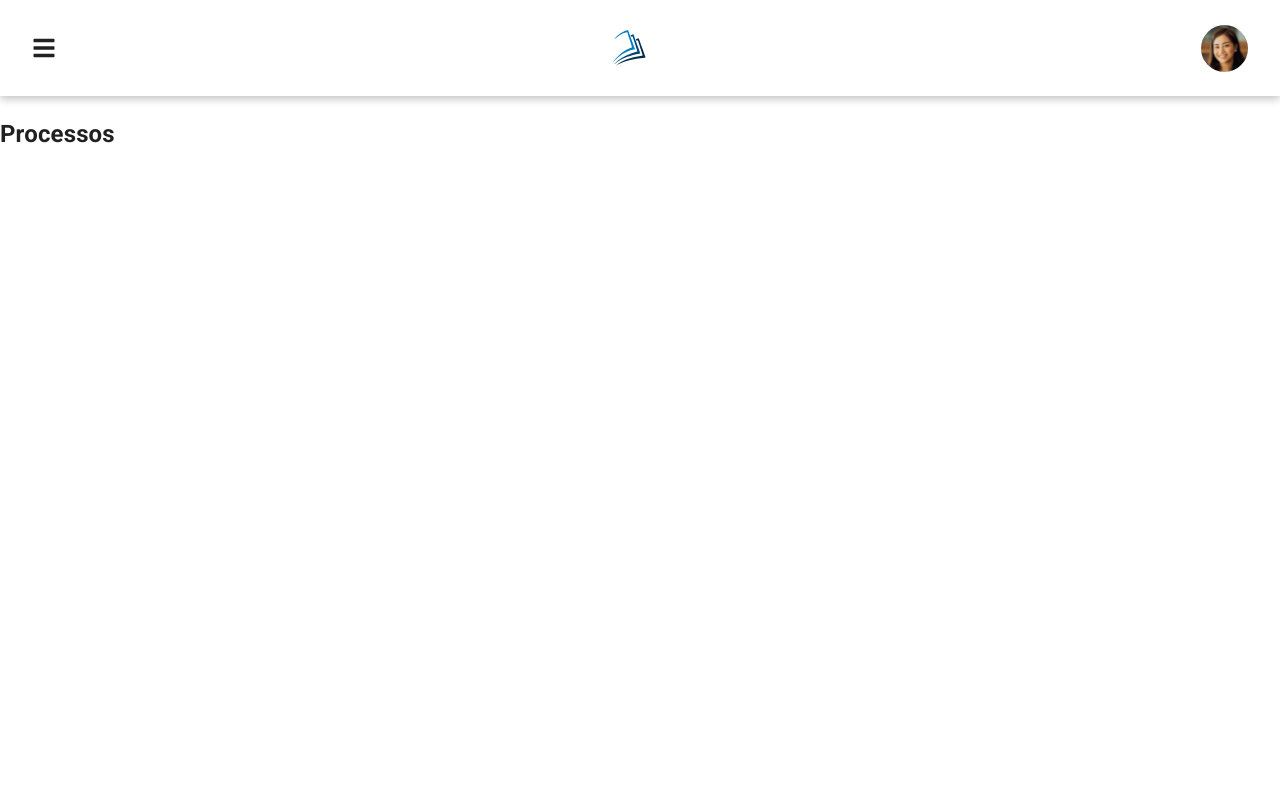
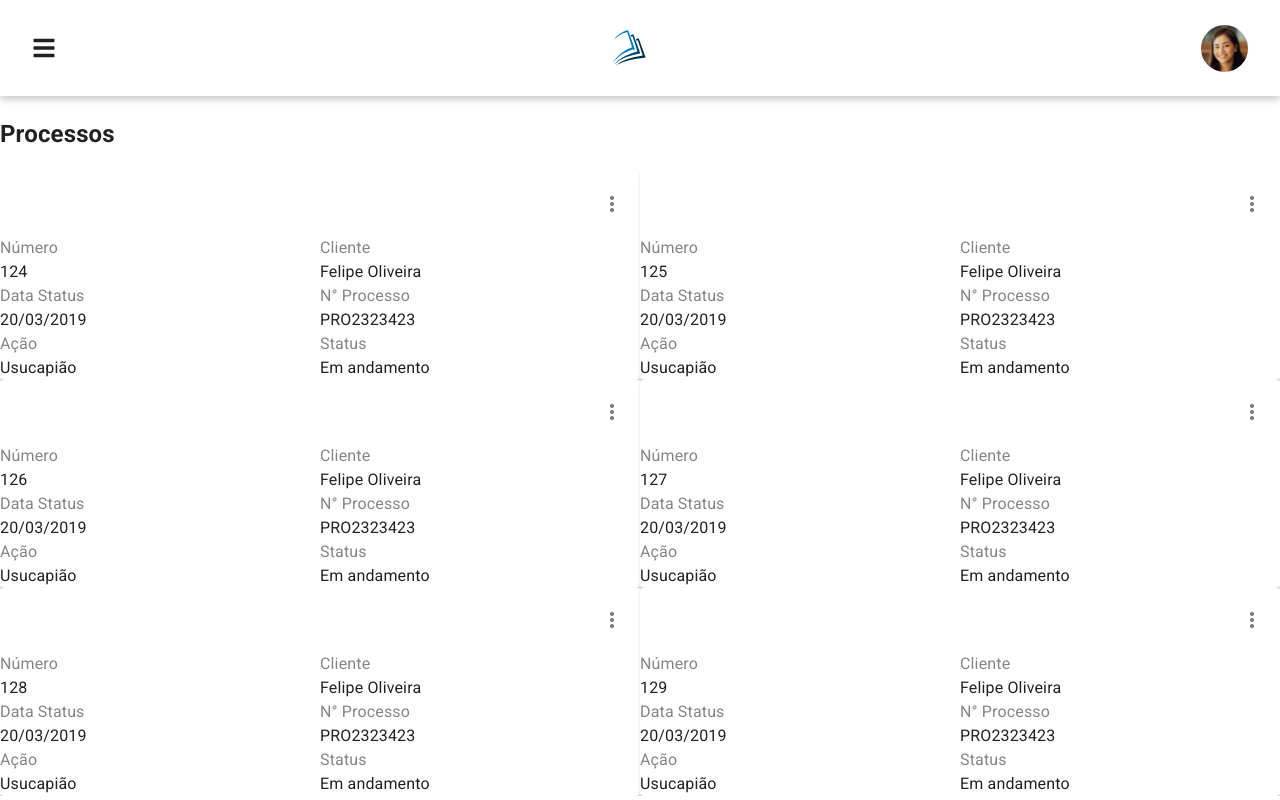
Before and after one commit to Cauasebastian/procesy-front-end, a React (Vite) app: page /processos in a window 1280 px wide. Built offline with nearby package versions, Linux system fonts and the light colour scheme.

Commit message:
criação da tela de processos e seu funcionamento

```diff
--- a/src/App.jsx
+++ b/src/App.jsx
@@ -12,6 +12,7 @@ import CadastroProcessos from './pages/NovoProcesso/CadastroProcessos/CadastroPr
 import { BrowserRouter as Router, Routes, Route } from 'react-router-dom';
 import CadastroDocumentos from './pages/NovoProcesso/CadastroDocumentos/CadastroDocumentos';
 import { Header } from './components/Header';
+import Processo from './pages/Processo/Processo';
 
 const theme = createTheme({
   palette: {
@@ -35,7 +36,9 @@ function App() {
             <Route path="/" element={<Login />} />
             <Route path="/cadastro" element={<Cadastro />} />
             <Route path="/menu" element={<Menu />} />
-            <Route path="/processos" element={<Processos />} />
+            <Route path="/processos" element={<Processos />} >
+              <Route path='processo/:id' element={<Processo/>}/>
+            </Route>
             <Route path="/clientes" element={<Clientes />} />
             <Route path='/novo-processo' element={<NovoProcesso />} >
               <Route path='cadastro-documentos' element={<CadastroDocumentos/>}/>
--- /dev/null
+++ b/src/components/PageBack/index.jsx
@@ -0,0 +1,14 @@
+import { FaCaretSquareLeft } from "react-icons/fa";
+import styles from "./style.module.css"
+import { useNavigate } from 'react-router-dom';
+export function PageBack({title}){
+    const navigate = useNavigate();
+    return(
+        <div className={styles.div_title_page} onClick={() => {
+            navigate(-1)
+        }}>
+            <FaCaretSquareLeft className={styles.icon}/>
+            <h3 className={styles.title_page}>{title}</h3>
+        </div>
+    )
+}
--- /dev/null
+++ b/src/components/PageBack/style.module.css
@@ -0,0 +1,18 @@
+.div_title_page{
+    display: flex;
+    justify-content: center;
+    align-items: center;
+    gap: 1rem;
+    cursor: pointer;
+}
+
+.icon{
+    height: 1.5rem;
+    width: 1.5rem;
+    color: #454B60;
+}
+
+.title_page{
+    font-size: 1.5rem;
+    color: #454B60;
+}
--- /dev/null
+++ b/src/mocks/processos.json
@@ -0,0 +1,116 @@
+[
+    {
+        "numero": 124,
+        "dataStatus": "20/03/2019",
+        "acao": "Usucapião",
+        "status": "Em andamento",
+        "codProcesso": "PRO2323423",
+        "cliente":
+            {
+                "nome": "Felipe Oliveira",
+                "genero": "Masculino",
+                "estadoCivil": "Casado",
+                "cpf": "469.251.948-70",
+                "naturalidade": "Sorocaba - SP",
+                "dataNasc": "25/03/2006",
+                "telefone": "(15)99185-3427",
+                "email": "felipe@gmail.com"
+            }
+
+    },
+    {
+        "numero": 125,
+        "dataStatus": "20/03/2019",
+        "acao": "Usucapião",
+        "status": "Em andamento",
+        "codProcesso": "PRO2323423",
+        "cliente":
+            {
+                "nome": "Felipe Oliveira",
+                "genero": "Masculino",
+                "estadoCivil": "Casado",
+                "cpf": "469.251.948-70",
+                "naturalidade": "Sorocaba - SP",
+                "dataNasc": "25/03/2006",
+                "telefone": "(15)99185-3427",
+                "email": "felipe@gmail.com"
+            }
+
+    },
+    {
+        "numero": 126,
+        "dataStatus": "20/03/2019",
+        "acao": "Usucapião",
+        "status": "Em andamento",
+        "codProcesso": "PRO2323423",
+        "cliente":
+            {
+                "nome": "Felipe Oliveira",
+                "genero": "Masculino",
+                "estadoCivil": "Casado",
+                "cpf": "469.251.948-70",
+                "naturalidade": "Sorocaba - SP",
+                "dataNasc": "25/03/2006",
+                "telefone": "(15)99185-3427",
+                "email": "felipe@gmail.com"
+            }
+
+    },
+    {
+        "numero": 127,
+        "dataStatus": "20/03/2019",
+        "acao": "Usucapião",
+        "status": "Em andamento",
+        "codProcesso": "PRO2323423",
+        "cliente":
+            {
+                "nome": "Felipe Oliveira",
+                "genero": "Masculino",
+                "estadoCivil": "Casado",
+                "cpf": "469.251.948-70",
+                "naturalidade": "Sorocaba - SP",
+                "dataNasc": "25/03/2006",
+                "telefone": "(15)99185-3427",
+                "email": "felipe@gmail.com"
+            }
+
+    },
+    {
+        "numero": 128,
+        "dataStatus": "20/03/2019",
+        "acao": "Usucapião",
+        "status": "Em andamento",
+        "codProcesso": "PRO2323423",
+        "cliente":
+            {
+                "nome": "Felipe Oliveira",
+                "genero": "Masculino",
+                "estadoCivil": "Casado",
+                "cpf": "469.251.948-70",
+                "naturalidade": "Sorocaba - SP",
+                "dataNasc": "25/03/2006",
+                "telefone": "(15)99185-3427",
+                "email": "felipe@gmail.com"
+            }
+
+    },
+    {
+        "numero": 129,
+        "dataStatus": "20/03/2019",
+        "acao": "Usucapião",
+        "status": "Em andamento",
+        "codProcesso": "PRO2323423",
+        "cliente":
+            {
+                "nome": "Felipe Oliveira",
+                "genero": "Masculino",
+                "estadoCivil": "Casado",
+                "cpf": "469.251.948-70",
+                "naturalidade": "Sorocaba - SP",
+                "dataNasc": "25/03/2006",
+                "telefone": "(15)99185-3427",
+                "email": "felipe@gmail.com"
+            }
+
+    }
+]
--- a/src/pages/Clientes/Clientes.jsx
+++ b/src/pages/Clientes/Clientes.jsx
@@ -1,4 +1,4 @@
-import { FaCaretSquareLeft } from "react-icons/fa";
+
 import styles from "./style.module.css"
 import { Button } from "@mui/material";
 import { FaPen } from "react-icons/fa";
@@ -7,6 +7,7 @@ import { InputSearch } from "../../components/TextField";
 import clients from "../../mocks/clients.json"
 import { ClientCard } from "../../components/ClientCard";
 import { useNavigate } from 'react-router-dom';
+import { PageBack } from "../../components/PageBack";
 
 
 export default function Clientes(){
@@ -14,12 +15,7 @@ export default function Clientes(){
     return (
         <div className={styles.container_geral}>
             <div className={styles.container_top}>
-                <div className={styles.div_title_page} onClick={() => {
-                    navigate(-1)
-                }}>
-                    <FaCaretSquareLeft className={styles.icon}/>
-                    <h3 className={styles.title_page}>Clientes</h3>
-                </div>
+                <PageBack title="Clientes"/>
                 <InputSearch/>
                 <div className={styles.container_buttons}>
                     <Button
--- a/src/pages/Clientes/style.module.css
+++ b/src/pages/Clientes/style.module.css
@@ -8,18 +8,9 @@
 }
 
 
-.div_title_page{
-    display: flex;
-    justify-content: center;
-    align-items: center;
-    gap: 1rem;
-    cursor: pointer;
-}
 
-.title_page{
-    font-size: 1.5rem;
-    color: #454B60;
-}
+
+
 
 .icon{
     height: 1.5rem;
--- /dev/null
+++ b/src/pages/Processo/Processo.jsx
@@ -0,0 +1,7 @@
+export default function Processo(){
+    return(
+        <div>
+            <h3>Processo</h3>
+        </div>
+    )
+}
--- a/src/pages/Processos/Processos.jsx
+++ b/src/pages/Processos/Processos.jsx
@@ -1,5 +1,78 @@
+import processos from "../../mocks/processos.json"
+import Card from '@mui/material/Card';
+import CardHeader from '@mui/material/CardHeader';
+import IconButton from '@mui/material/IconButton';
+import MoreVertIcon from '@mui/icons-material/MoreVert';
+import Typography from '@mui/material/Typography';
+import styles from "./style.module.css"
+
 export default function Processos(){
     return(
-        <h2>Processos</h2>
+        <div className={styles.container}>
+            <h2>Processos</h2>
+            <div className={styles.container_cards}>
+                {processos.map((processo) => (
+                    <Card  key={processo.numero}>
+                        <CardHeader action={
+                            <IconButton aria-label="settings">
+                                <MoreVertIcon />
+                            </IconButton>
+                        }/>
+                        <div className={styles.card_processo}>
+                            <div>
+                                <Typography className={styles.title_atribute}>
+                                    Número
+                                </Typography>
+                                <Typography>
+                                    {processo.numero}
+                                </Typography>
+                            </div>
+                            <div>
+                                <Typography className={styles.title_atribute}>
+                                    Cliente
+                                </Typography>
+                                <Typography>
+                                    {processo.cliente.nome}
+                                </Typography>
+                            </div>
+                            <div>
+                                <Typography className={styles.title_atribute}>
+                                    Data Status
+                                </Typography>
+                                <Typography>
+                                    {processo.dataStatus}
+                                </Typography>
+                            </div>
+                            <div>
+                                <Typography className={styles.title_atribute}>
+                                    N° Processo
+                                </Typography>
+                                <Typography>
+                                    {processo.codProcesso}
+                                </Typography>
+                            </div>
+                            <div>
+                                <Typography className={styles.title_atribute}>
+                                    Ação
+                                </Typography>
+                                <Typography>
+                                    {processo.acao}
+                                </Typography>
+                            </div>
+                            <div>
+                                <Typography className={styles.title_atribute}>
+                                    Status
+                                </Typography>
+                                <Typography>
+                                    {processo.status}
+                                </Typography>
+                            </div>
+                        </div>
+                    </Card>
+                ))}
+            </div>
+        </div>
+
+
     )
 }
--- /dev/null
+++ b/src/pages/Processos/style.module.css
@@ -0,0 +1,20 @@
+.container{
+    width: 100vw;
+    overflow-x: hidden;
+}
+
+.container_cards{
+    display: grid;
+    width: 100%;
+    grid-template-columns: 1fr 1fr;
+}
+
+.card_processo{
+    display: grid;
+    width: 100%;
+    grid-template-columns: 1fr 1fr;
+}
+
+.title_atribute{
+    color: #858585;
+}
```
